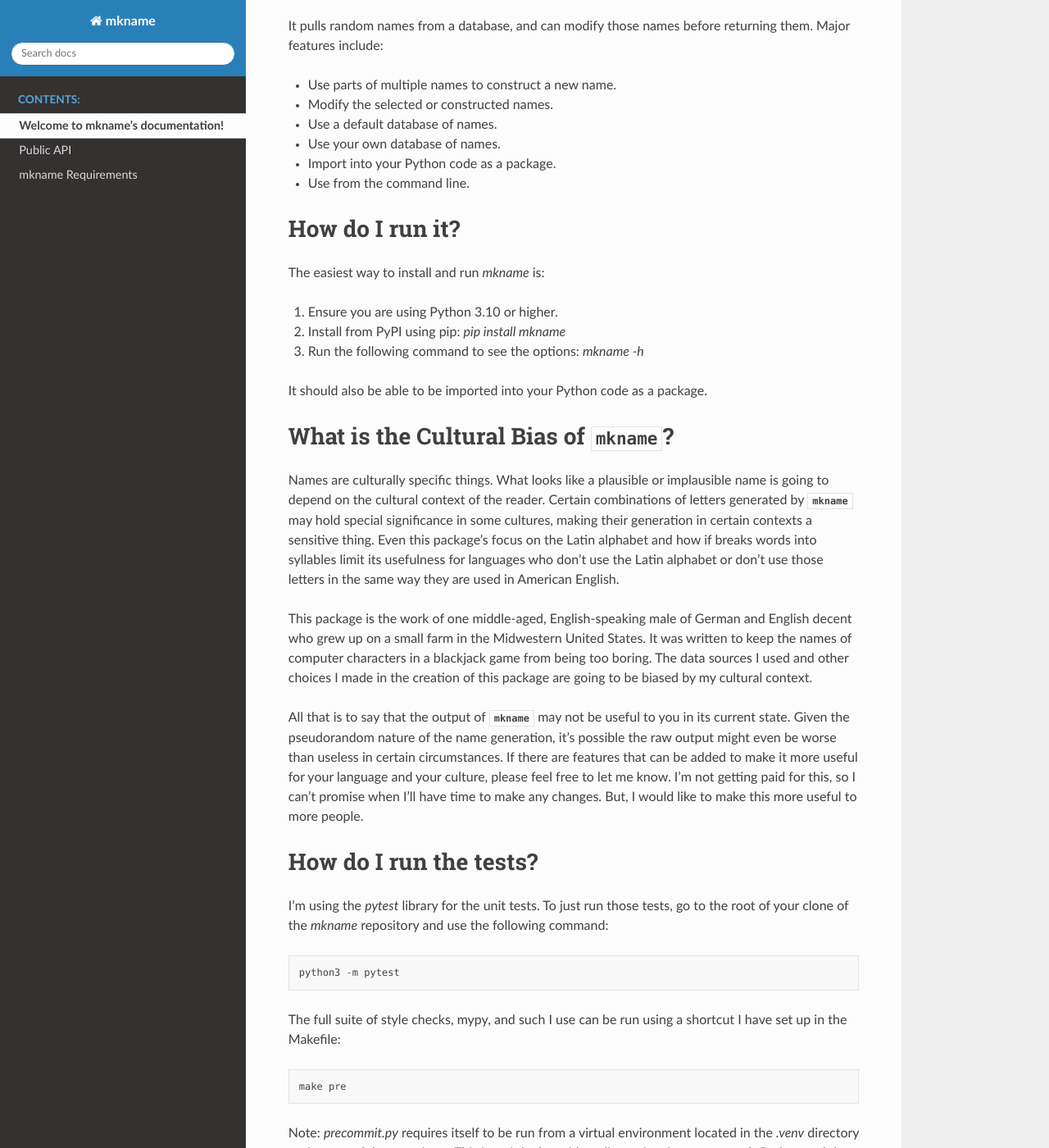
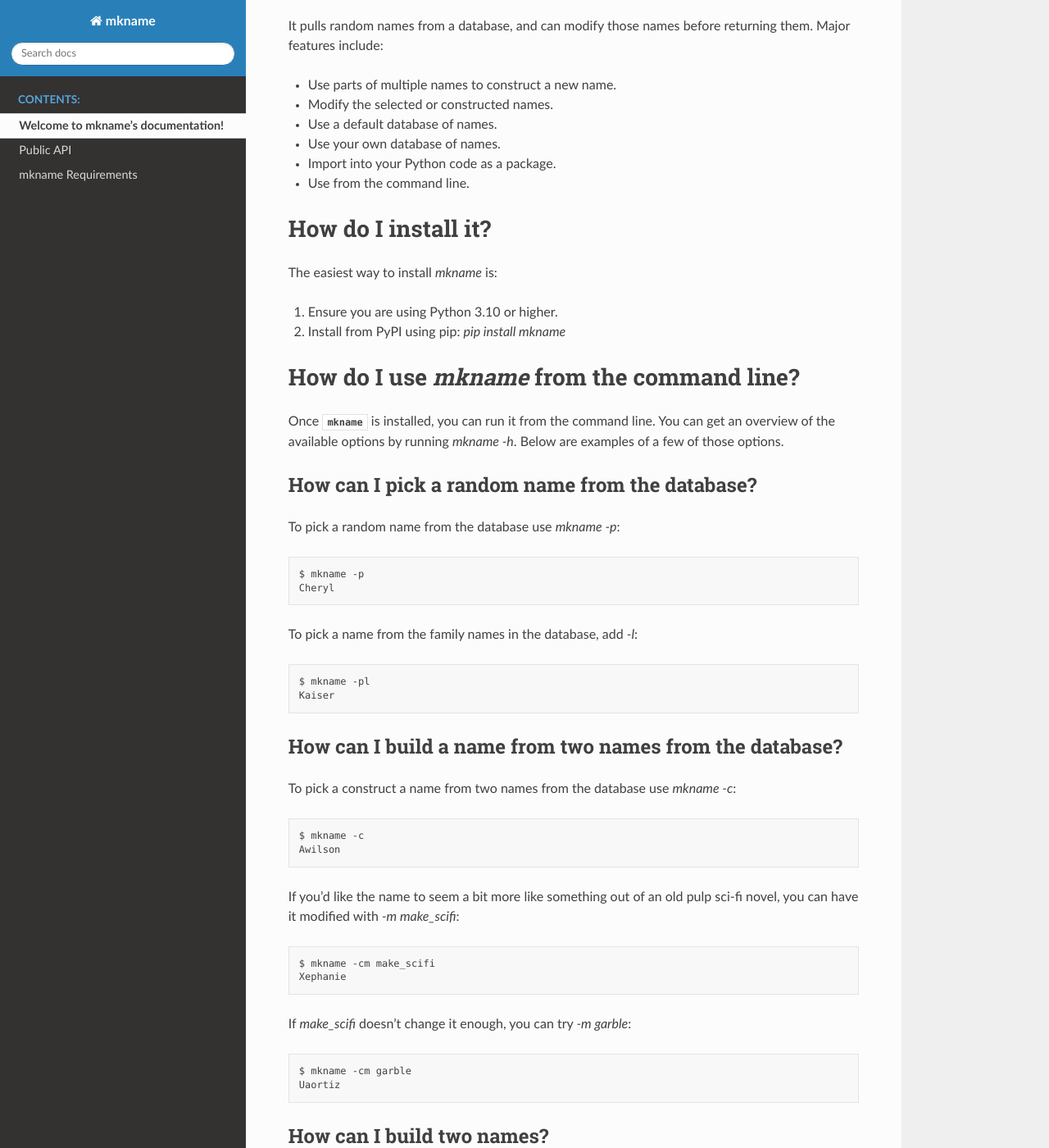
Before and after one commit to pji/mkname, a Sphinx documentation site: the page built from docs/source/index.rst, in a window 1280 px wide and 1400 px high, scrolled down 888 px. Shown: the whole window at 82% size. Built offline with Sphinx 7.4.7 and the Read the Docs theme 2.0.0, drawn with Linux system fonts in a browser that asks for light colours; some of the changed text lies outside the part shown.

Commit message:
Expanded documentation.

```diff
--- a/docs/source/index.rst
+++ b/docs/source/index.rst
@@ -45,43 +45,94 @@
 *   Use from the command line.
 
 
-How do I run it?
-================
-The easiest way to install and run `mkname` is:
+How do I install it?
+====================
+The easiest way to install `mkname` is:
 
 1.  Ensure you are using Python 3.10 or higher.
 2.  Install from PyPI using pip: `pip install mkname`
-3.  Run the following command to see the options: `mkname -h`
-
-It should also be able to be imported into your Python code as a package.
 
 
-What is the Cultural Bias of :mod:`mkname`?
-===========================================
-Names are culturally specific things. What looks like a plausible or
-implausible name is going to depend on the cultural context of the
-reader. Certain combinations of letters generated by :mod:`mkname` may
-hold special significance in some cultures, making their generation
-in certain contexts a sensitive thing. Even this package's focus on
-the Latin alphabet and how if breaks words into syllables limit its
-usefulness for languages who don't use the Latin alphabet or don't
-use those letters in the same way they are used in American English.
+How do I use `mkname` from the command line?
+============================================
+Once :mod:`mkname` is installed, you can run it from the command
+line. You can get an overview of the available options by running
+`mkname -h`. Below are examples of a few of those options.
 
-This package is the work of one middle-aged, English-speaking male of
-German and English decent who grew up on a small farm in the Midwestern
-United States. It was written to keep the names of computer characters
-in a blackjack game from being too boring. The data sources I used and
-other choices I made in the creation of this package are going to be
-biased by my cultural context.
 
-All that is to say that the output of :mod:`mkname` may not be useful
-to you in its current state. Given the pseudorandom nature of the
-name generation, it's possible the raw output might even be worse
-than useless in certain circumstances. If there are features that can
-be added to make it more useful for your language and your culture,
-please feel free to let me know. I'm not getting paid for this, so I
-can't promise when I'll have time to make any changes. But, I would
-like to make this more useful to more people.
+How can I pick a random name from the database?
+-----------------------------------------------
+To pick a random name from the database use `mkname -p`::
+
+    $ mkname -p
+    Cheryl
+
+To pick a name from the family names in the database, add `-l`::
+
+    $ mkname -pl
+    Kaiser
+
+
+How can I build a name from two names from the database?
+--------------------------------------------------------
+To pick a construct a name from two names from the database use
+`mkname -c`::
+
+    $ mkname -c
+    Awilson
+
+If you'd like the name to seem a bit more like something out of an
+old pulp sci-fi novel, you can have it modified with `-m make_scifi`::
+
+    $ mkname -cm make_scifi
+    Xephanie
+
+If `make_scifi` doesn't change it enough, you can try `-m garble`::
+
+    $ mkname -cm garble
+    Uaortiz
+
+
+How can I build two names?
+--------------------------
+The `-n` option followed by a number will create that number of names::
+
+    $ mkname -cm make_scifi -n 2
+    Asteveq
+    Qavel
+
+
+Can I import :mod:`mkname` into my own Python code?
+---------------------------------------------------
+Yes, you can. For example, lets say you want to generate a compound
+name using the names from the default database::
+
+    >>> import mkname
+    >>> db_path = mkname.get_db()
+    >>> con = mkname.db.connect_db(db_path)
+    >>> names = mkname.get_names(con)
+    >>> name = mkname.build_compound_name(names)
+
+
+What about cultural bias in :mod:`mkname`?
+==========================================
+Names are culturally specific things. What seems like a plausible name
+to me may not sound like a plausible name to you. Even worse, this can
+generate names from random pieces of other names, so it's possible the
+output can have undesirable connotations in its final context.
+
+I am but one Midwestern U.S. farm boy working on this package for free.
+I cannot promise it will work well for your needs. To allow for usage
+in cultural contexts beyond my own, I have built it to be extensible.
+You can replace the entire names database and the alphabet it uses if
+you want. However there are concepts like "consonants", "vowels", and
+"letters" that are baked in right now, which may not work for all
+languages.
+
+If there are changes I can make that will make it work better for you,
+please let me know. I can't promise anything. Like I said above, I'm
+not getting paid for this. But, I would like to make this useful for
+more people.
 
 
 How do I run the tests?
```
